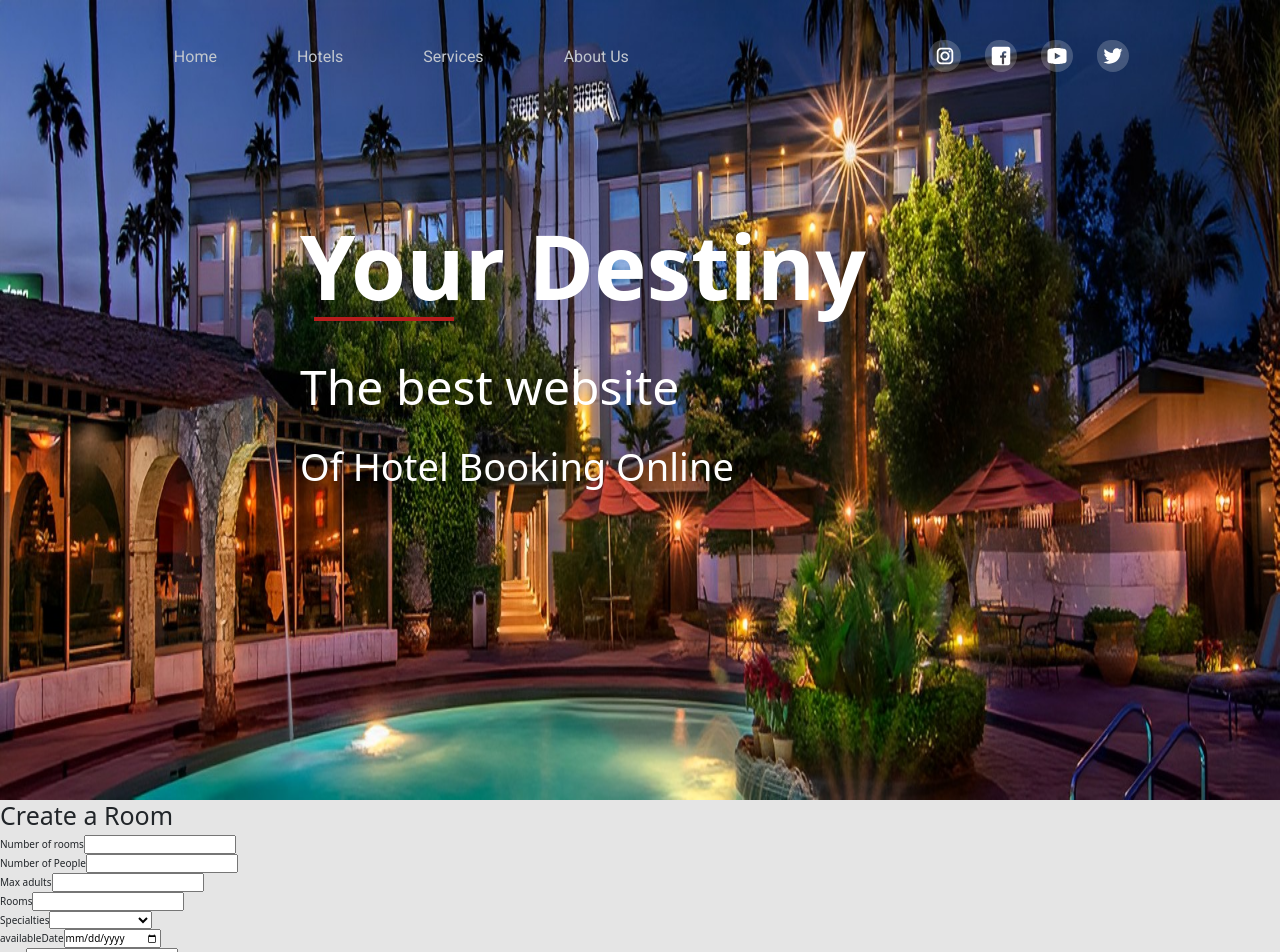
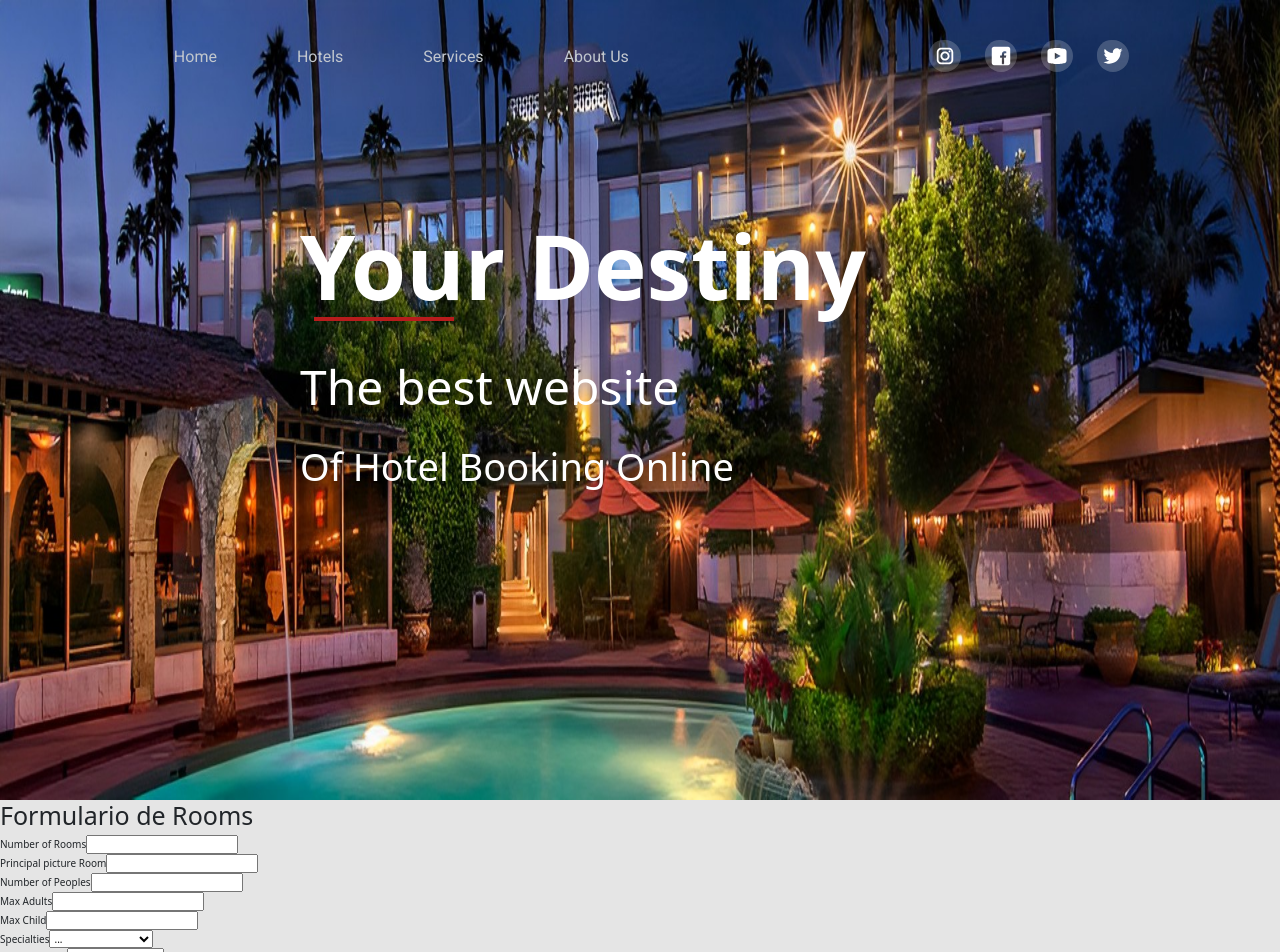
Before and after one commit to IgnacioPerezEtc/Proyecto-Final, a React (Vite) app in the folder client/: page /formRoom in a window 1280 px wide. Shown: the top 952 px of the page. Built offline with nearby package versions, Linux system fonts and the light colour scheme.

Commit message:
Feature: Formulario de Rooms

```diff
--- a/client/src/components/FormRooms/FormRooms.jsx
+++ b/client/src/components/FormRooms/FormRooms.jsx
@@ -1,72 +1,58 @@
 import React, { useState } from "react";
 import { useForm } from "react-hook-form";
 import { useDispatch } from "react-redux";
+import { imageValidator } from "../FormHotels/validator";
 import { createRoom } from "../../redux/actions";
-import {
-  descriptionValidator,
-  imageValidator,
-  nameValidator,
-  phoneValidator,
-} from "../FormHotels/validator.js";
-import style from "./FormRooms.module.css";
 import Header from "../Header/Header";
 import Footer from "../Footer/Footer";
 
 const FormRooms = () => {
-  const {
-    register,
-    formState: { errors },
-    handleSubmit,
-  } = useForm();
-  const specialties = [
-    "restaurant",
-    "pool",
-    "spa",
-    "free wifi",
-    "bar",
-    "conference room",
-    "game room",
-  ];
+
+  const { register, formState: {errors}, handleSubmit } = useForm();
   const dispatch = useDispatch();
 
   const [input, setInput] = useState({
     numRoom: "",
+    pictureHome: "",
+    pictureDetail: [],
     numPeople: "",
     maxAdult: "",
     maxChild: "",
     specialties: [],
     availableDate: "",
-    value: "",
-    hotelId: "",
+    value: ""
   });
 
-  const handleChange = (event) => {
+  const specialties = [
+    "Restaurant",
+    "Pool",
+    "Spa",
+    "Free Wifi",
+    "Bar",
+    "Conference room",
+    "Game room",
+  ];
+
+  const handleChange = (e) => {
     setInput({
       ...input,
-      [event.target.name]: event.target.value,
+      [e.target.name]: e.target.value,
     });
   };
 
-  const handleCheckbox = (event) => {
+  const handleSelect = (e) => {
+    if (!input.specialties.includes(e.target.value)) {
       setInput({
         ...input,
-      parking: event.target.checked,
-    });
-  };
-
-  const handleSelect = (event) => {
-    if (!input.specialties.includes(event.target.value)) {
-      setInput({
-        ...input,
-        specialties: [...input.specialties, event.target.value],
+        specialties: [...input.specialties, e.target.value],
       });
     }
   };
 
-  const handleDelete = (event) => {
-    event.preventDefault();
+  const handleDelete = (e) => {
+    e.preventDefault();
     let filterOfSpecialties = input.specialties.filter(
-      (specialties) => specialties !== event.target.value
+      (specialties) => specialties !== e.target.value
     );
     setInput({
       ...input,
@@ -74,163 +60,188 @@ const FormRooms = () => {
     });
   };
 
-  const onSubmit = (event) => {
+  const onSubmit = (data) => {
+    console.log(data);
     dispatch(createRoom(input));
     alert("The Room was created successfully");
     setInput({
       numRoom: "",
+      pictureHome: "",
+      pictureDetail: [],
       numPeople: "",
       maxAdult: "",
       maxChild: "",
       specialties: [],
       availableDate: "",
-      value: "",
-      hotelId: "",
-    });
+      value: ""
+    })
   };
 
   return (
     <div>
       <Header />
-
-      <div className={style.containerForm}>
-        <h1 className={style.titleForm}>Create a Room</h1>
-        <form className={style.flexContainer} onSubmit={handleSubmit(onSubmit)}>
-          <div className={style.containerInput}>
-            <div className={style.flexInputs}>
+      <h1>Formulario de Rooms</h1>
+      <form onSubmit={handleSubmit(onSubmit)}>
         <div>
-                <label>Number of rooms </label>
+          <label>Number of Rooms </label>
           <input
-                  autoComplete="off"
-                  value={input.numRoom}
-                  name="numRoom"
-                  onChange={(event) => {
-                    handleChange(event);
-                  }}
             type="number"
+            {
+              ...register("numRoom", {
+                required: true,
+                min: 1,
+                max: 120,
+                onChange: (e) => handleChange(e)
+              })
+            }
           />
-                {(errors.name?.type === "required" && (
-                  <span className={style.messageError}>Name is required.</span>
-                )) ||
-                  (errors.name?.type === "validate" && (
-                    <span className={style.messageError}>
-                      Ingrese nombre con 3 o mas letras
-                    </span>
-                  ))}
+          {
+            errors.numRoom?.type === "required" && <span>Number of Rooms is required </span> || errors.numRoom?.type === "max" && <span>Ingrese un numero de habitaciones menor a 121</span> || errors.numRoom?.type === "min" && <span>Ingrese un numero de habitaciones mayor a 0</span>
+          }
         </div>
         <div>
-                <label>Number of People</label>
+          <label>Principal picture Room </label>
           <input
-                  autoComplete="off"
-                  value={input.numPeople}
-                  name="numPeople"
-                  onChange={(event) => {
-                    handleChange(event);
-                  }}
+            type="text"
+            {
+              ...register("pictureHome", {
+                required: true,
+                validate: imageValidator,
+                onChange: (e) => handleChange(e)
+              })
+            }
+          />
+          {
+            errors.pictureHome?.type === "required" && <span>Principal picture is required</span> || errors.pictureHome?.type === "validate" && <span>Enter a URL image .png, .jpg, .jpeg, .gif</span>
+          }
+        </div>
+        {/* <div>
+          <label>Some extra pictures </label>
+          <input
+            type="text"
+            {
+              ...register("pictureDetail", {
+                validate: imageValidator
+              })
+            }
+          />
+          {
+            errors.pictureDetail?.type === "validate" && <span>Enter a URL image .png, .jpg, .jpeg, .gif</span>
+          }
+        </div> */}
+        <div>
+          <label>Number of Peoples </label>
+          <input
             type="number"
+            {
+              ...register("numPeople", {
+                required: true,
+                min: 1,
+                max: 10,
+                onChange: (e) => handleChange(e)
+              })
+            }
+          />
+          {
+            errors.numPeople?.type === "required" && <span>Number of peoples is required</span> || errors.numPeople?.type === "min" && <span>Ingrese un numero de personas mayor a 0</span> || errors.numPeople?.type === "max" && <span>Ingrese un numero de personas menor a 11</span>
+          }
+        </div>
+        <div>
+          <label>Max Adults </label>
+          <input
+            type="number"
+            {
+              ...register("maxAdult", {
+                onChange: (e) => handleChange(e)
+              })
+            }
           />
         </div>
-            </div>
-          </div>
-          <div className={style.containerInput}>
-            <div className={style.flexInputs}>
         <div>
-                <label>Max adults</label>
+          <label>Max Child </label>
           <input
-                  autoComplete="off"
-                  value={input.maxAdult}
-                  name="maxAdult"
-                  onChange={(event) => {
-                    handleChange(event);
-                  }}
             type="number"
+            {
+              ...register("maxChild", {
+                onChange: (e) => handleChange(e)
+              })
+            }
           />
-                {errors.description?.type === "validate" && (
-                  <span className={style.messageError}>
-                    Ingrese descripcion entre 5 o mas caracteres
-                  </span>
-                )}
         </div>
         <div>
-                <label>Rooms</label>
-                <input
-                  autoComplete="off"
-                  value={input.maxChild}
-                  name="maxChild"
-                  onChange={(event) => {
-                    handleChange(event);
-                  }}
-                  type="number"
-                />
+          <div>
+            <label>Specialties </label>
+            <select
+              {
+                ...register("specialties", {
+                  onChange: (e) => handleSelect(e)
+                })
+              }
+            >
+              <option>...</option>
+              {
+                specialties.map((specialties, index) => (
+                  <option key={index}>{specialties}</option>
+                ))
+              }
+            </select>
           </div>
-            </div>
-          </div>
-
-          <div className={style.containerInput}>
-            <div className={style.flexInputs}>
-              <div className={style.containerSelect}>
-                <label>Specialties</label>
-                <select
-                  defaultValue="title"
-                  onChange={(e) => handleSelect(e)}
-                  disabled={input.specialties.length === 5}
-                >
-                  <option value="title" disabled name=""></option>
-                  {specialties.map((specialties, index) => {
-                    return <option key={index}>{specialties}</option>;
-                  })}
-                </select>
-                <div className={style.containerInput}>
-                  {input.specialties?.map((specialties) => {
+          <div>
+            {
+              input.specialties?.map((specialties) => {
                 return (
                   <div key={specialties}>
                     <p key={specialties}>{specialties}</p>
                     <button
                       value={specialties}
-                          onClick={(event) => handleDelete(event)}
+                      onClick= {(e) => handleDelete(e)}
                     >
-                          x
+                      X
                     </button>
                   </div>
-                    );
-                  })}
+                )
+              })
+            }
           </div>
-
+        </div>
         <div>
-                  <label>availableDate</label>
+          <label>Available Date </label>
           <input
             type="date"
-                    onChange={(event) => {
-                      handleChange(event);
-                    }}
-                    name="availableDate"
-                    value={input.availableDate}
+            {
+              ...register("availableDate", {
+                required: true,
+                onChange: (e) => handleChange(e)
+              })
+            }
           />
+          {
+            errors.availableDate?.type === "required" && <span>Available Date is required</span>
+          }
         </div>
         <div>
-                  <label> Value </label>
+          <label>Value </label>
           <input
             type="number"
-                    onChange={(event) => {
-                      handleChange(event);
-                    }}
-                    name="value"
-                    value={input.value}
+            {
+              ...register("value", {
+                required: true,
+                min: 0,
+                onChange: (e) => handleChange(e)
+              })
+            }
           />
+          {
+            errors.value?.type === "required" && <span>Value is required</span> || errors.value?.type === "min" && <span>Ingrese un valor mayor a 0</span>
+          }
         </div>
-              </div>
-            </div>
-          </div>
-          <div className={style.containerSend}>
-            <button className={style.buttonCreate} type="submit">
-              Create
-            </button>
+        <div>
+          <input type="submit" value="Send"/>
         </div>
       </form>
-      </div>
       <Footer />
     </div>
-  );
+  )
 };
 
-export default FormRooms;
+export default FormRooms
```
Also changed, not shown: client/src/components/FormRooms/validator.js (added). Lines whose indentation alone changed are shown as unchanged.
